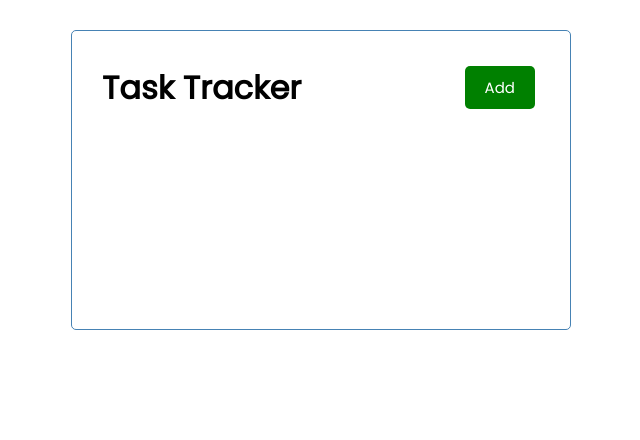
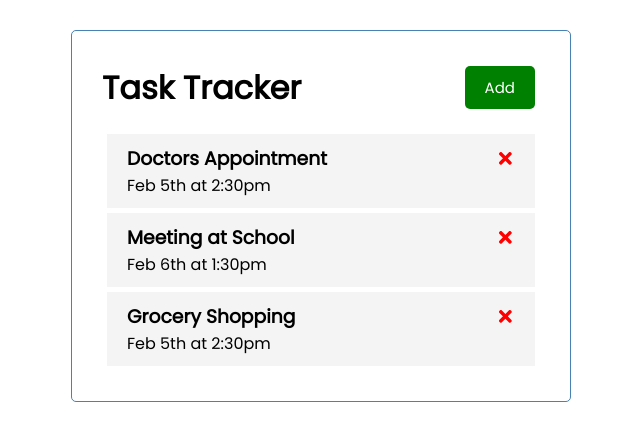
Before and after one commit to samj7792/tasktracker, a React (Create React App) app in the folder tasktracker/: page / in a window 1280 px wide. Shown: the top 440 px of the page, without its empty margins (319-959 px from the left). Built offline with nearby package versions, Linux system fonts and the light colour scheme.

Commit message:
created tasks components

```diff
--- a/tasktracker/package.json
+++ b/tasktracker/package.json
@@ -8,6 +8,7 @@
     "@testing-library/user-event": "^13.5.0",
     "react": "^17.0.2",
     "react-dom": "^17.0.2",
+    "react-icons": "^4.3.1",
     "react-scripts": "5.0.0",
     "web-vitals": "^2.1.4"
   },
--- a/tasktracker/src/App.js
+++ b/tasktracker/src/App.js
@@ -1,9 +1,33 @@
+import { useState } from 'react';
 import Header from './components/Header';
+import Tasks from './components/Tasks';
 
 function App() {
+  const [tasks, setTasks] = useState([
+    {
+      id: 1,
+      text: 'Doctors Appointment',
+      day: 'Feb 5th at 2:30pm',
+      reminder: true,
+    },
+    {
+      id: 2,
+      text: 'Meeting at School',
+      day: 'Feb 6th at 1:30pm',
+      reminder: true,
+    },
+    {
+      id: 3,
+      text: 'Grocery Shopping',
+      day: 'Feb 5th at 2:30pm',
+      reminder: false,
+    },
+  ]);
+
   return (
     <div className='container'>
       <Header title='Task Tracker' />
+      <Tasks tasks={tasks} />
     </div>
   );
 }
--- /dev/null
+++ b/tasktracker/src/components/Task.js
@@ -0,0 +1,14 @@
+import { FaTimes } from 'react-icons/fa';
+
+const Task = ({ task }) => {
+  return (
+    <div className='task' key={task.id}>
+      <h3>
+        {task.text} <FaTimes style={{ color: 'red', cursor: 'pointer' }} />
+      </h3>
+      <p>{task.day}</p>
+    </div>
+  );
+};
+
+export default Task;
--- /dev/null
+++ b/tasktracker/src/components/Tasks.js
@@ -0,0 +1,13 @@
+import Task from './Task';
+
+const Tasks = ({ tasks }) => {
+  return (
+    <>
+      {tasks.map((task) => (
+        <Task task={task} />
+      ))}
+    </>
+  );
+};
+
+export default Tasks;
```
Also changed, not shown: 1 other file (tests, documents, lock files or other folders).
